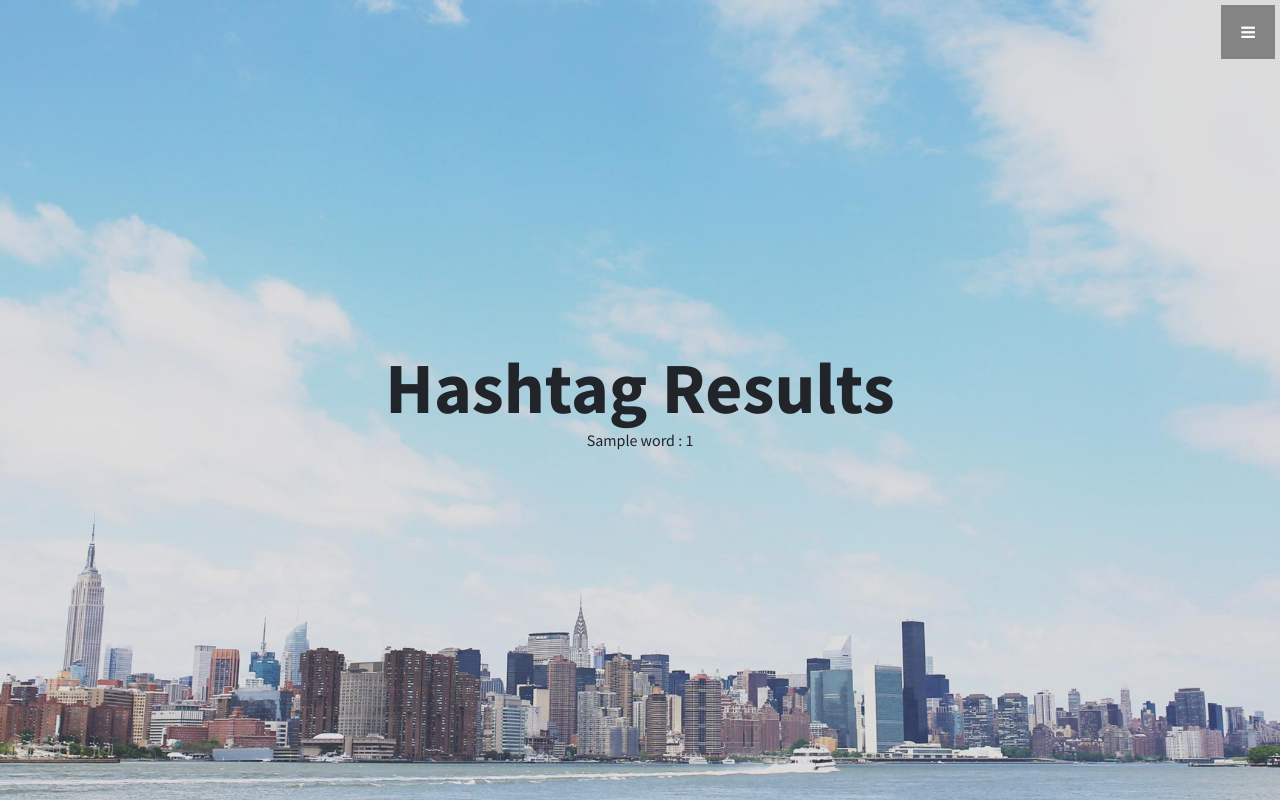
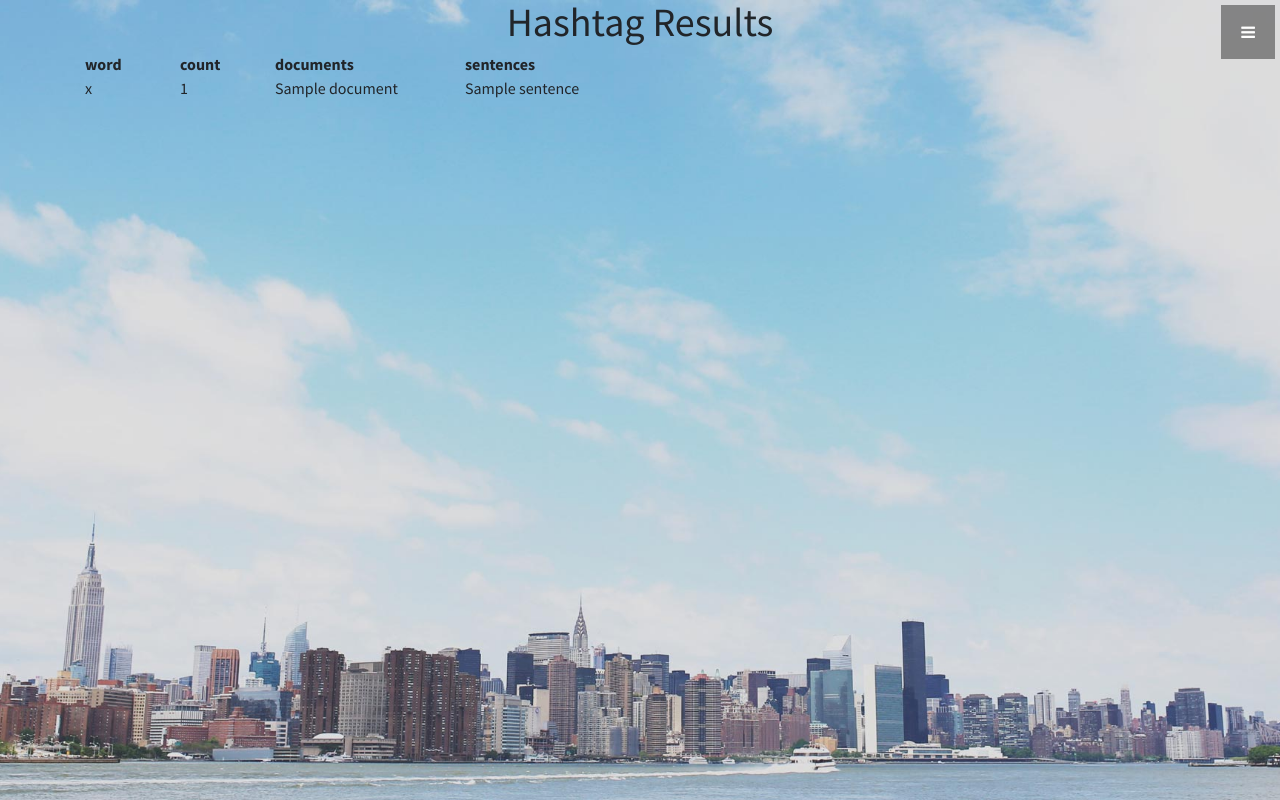
Before and after one commit to zeemon/hashtags, a Django app: template app/templates/hashtags.html in a window 1280 px wide. Run offline with Django 3.2, Linux system fonts and the light colour scheme; the template is opened without the code that fills it: most values are stand-ins (such as "Sample title", 1, 10 or a date in 2020); some libraries are stand-ins or nearby versions.

Commit message:
read the uploaded files and count the word occurrences

```diff
--- a/app/templates/hashtags.html
+++ b/app/templates/hashtags.html
@@ -3,13 +3,24 @@
 {% block content %}
     <!-- Header -->
     <header class="header" id="top">
-        <div class="text-vertical-center">
-            <h1>Hashtag Results</h1>
-            {% for word, count in hashtags %}
-              {{word}} : {{count}}
-              <br>
-            {% endfor %}
+        <h1 align="center">Hashtag Results</h1>
+        <div class="container">
+          <div class="row">
+            <div class="col-md-1"><b>word</b></div>
+            <div class="col-md-1"><b>count</b></div>
+            <div class="col-md-2"><b>documents</b></div>
+            <div class="col-md-8"><b>sentences</b></div>
+          </div>
 
+          {% for k, h in hashtags %}
+            <div class="row">
+              <div class="col-md-1">{{k}}</div>
+              <div class="col-md-1">{{h.count}}</div>
+              <div class="col-md-2">{{h.documents|join:", "}}</div>
+              <div class="col-md-8">{{h.sentences|join:"<br>"}}</div>
+            </div>
+          {% endfor %}
         </div>
     </header>
+
 {% endblock content %}
```
Also changed, not shown: app/views.py (+37 -5 lines).
